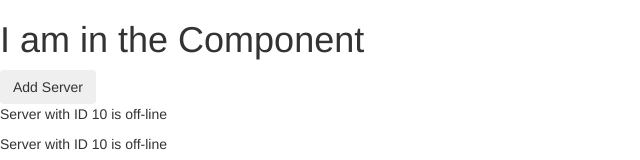
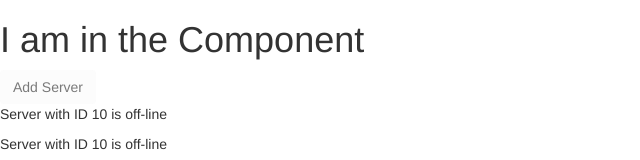
Before and after one commit to Andrey-1992/Udemy-Angular-Complete-Guide, an Angular app: page / in a window 1280 px wide. Shown: the top 160 px of the page, without its empty margins (0-640 px from the left). Built offline with nearby package versions, Linux system fonts and the light colour scheme.

Commit message:
pass-as-property

```diff
--- a/src/app/servers/servers.component.html
+++ b/src/app/servers/servers.component.html
@@ -1,4 +1,4 @@
 <h1>I am in the Component</h1>
-<button class="btn btn-primay" >Add Server</button>
+<button class="btn btn-primay" [disabled]="allowNewServer" >Add Server</button>
 <app-server></app-server>
 <app-server></app-server>
```
